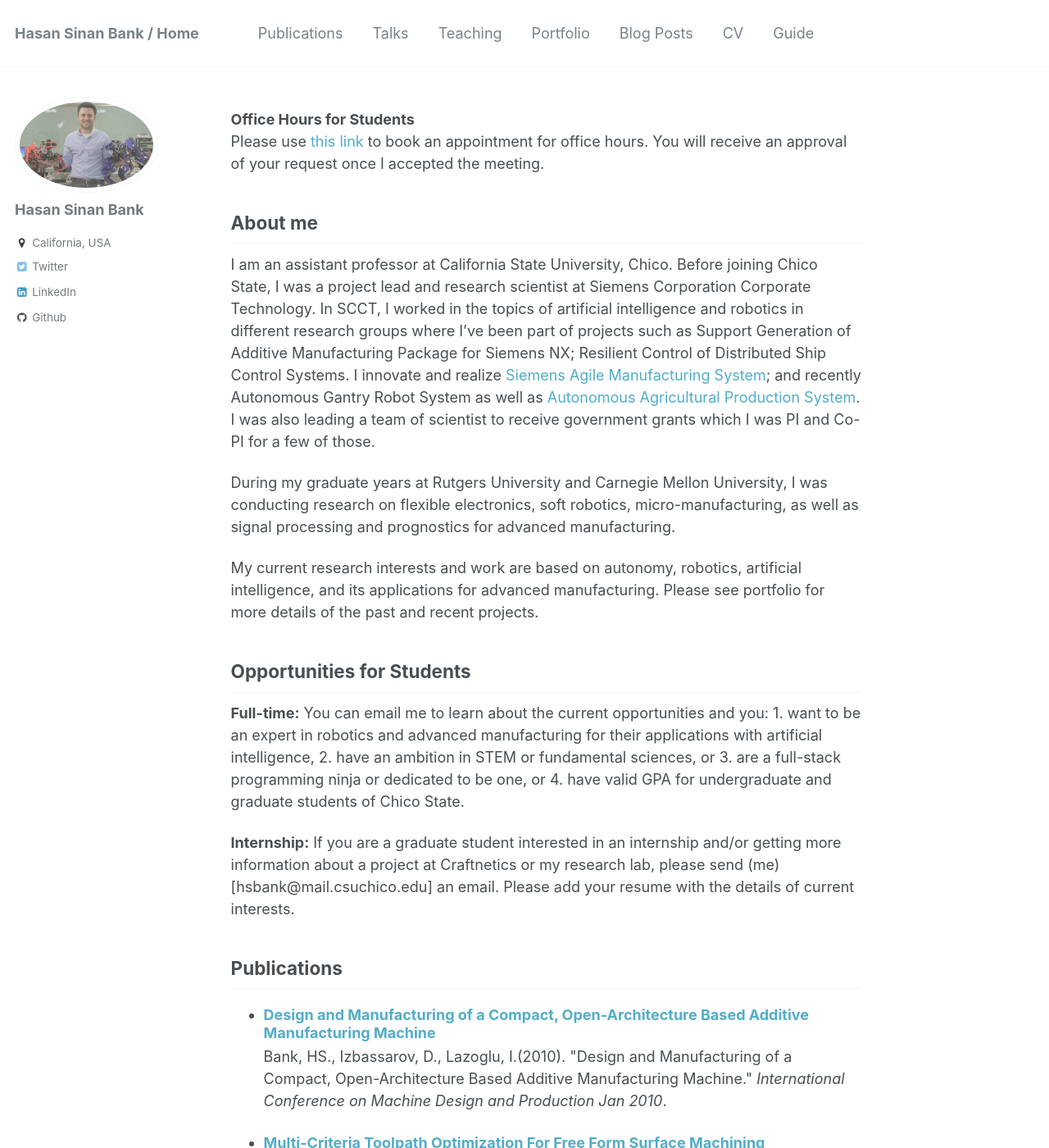
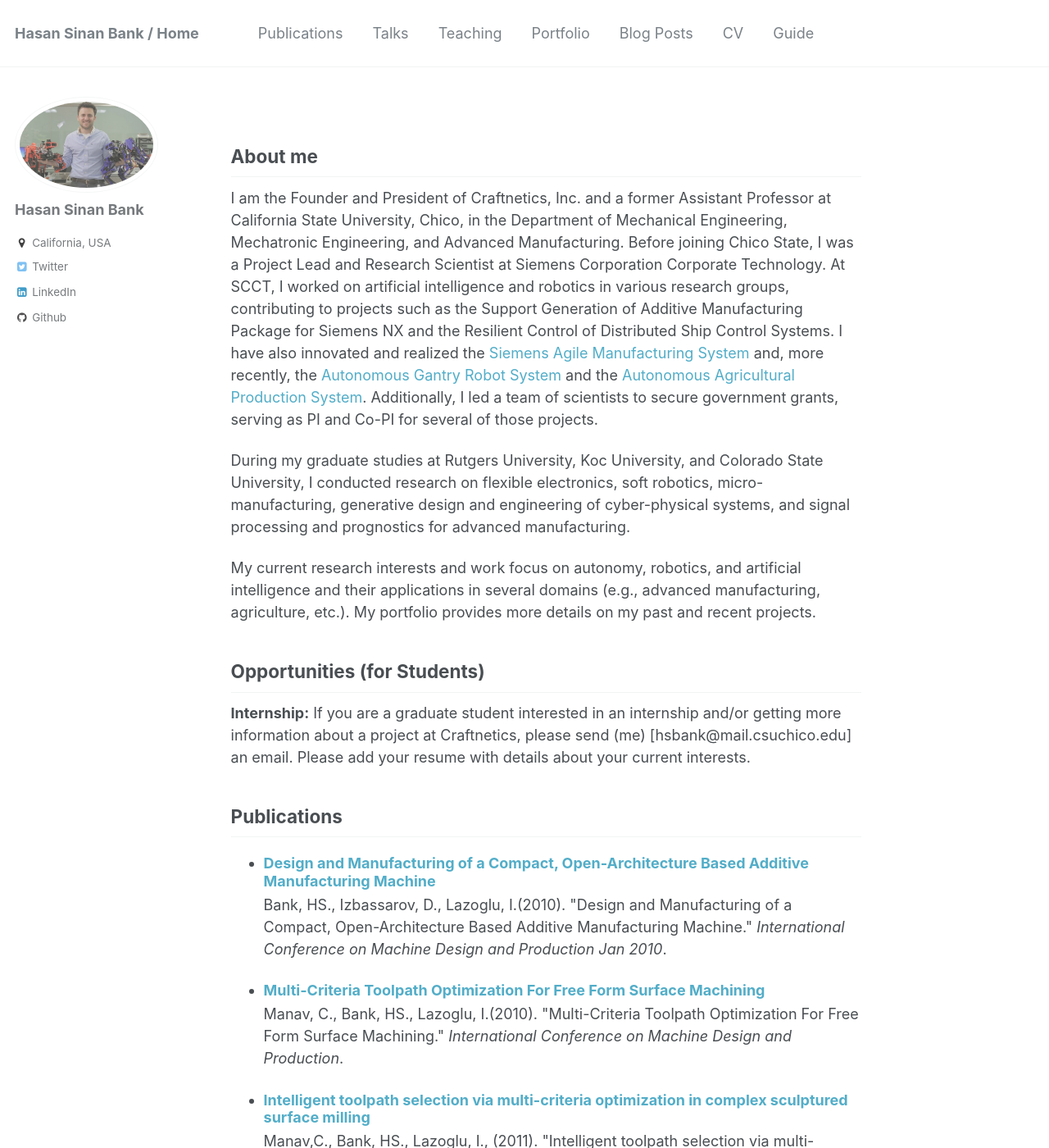
Before and after one commit to bankh/bankh.github.io, a Jekyll site: the page built from _pages/about.md, in a window 1280 px wide and 1400 px high. Shown: the whole window at 82% size. Built offline with Jekyll 4.4.1, drawn with Linux system fonts in a browser that asks for light colours.

Commit message:
Update about.md

```diff
--- a/_pages/about.md
+++ b/_pages/about.md
@@ -8,23 +8,18 @@ redirect_from:
   - /about.html
 ---
 
-__Office Hours for Students__ <br>
-Please use [this link](http://calendly.com/hsbank) to book an appointment for office hours. You will receive an approval of your request once I accepted the meeting.
-
 About me
 ------
-I am an assistant professor at California State University, Chico. Before joining Chico State, I was a project lead and research scientist at Siemens Corporation Corporate Technology. In SCCT, I worked in the topics of artificial intelligence and robotics in different research groups where I've been part of projects such as Support Generation of Additive Manufacturing Package for Siemens NX; Resilient Control of Distributed Ship Control Systems. I innovate and realize [Siemens Agile Manufacturing System](https://goo.gl/dPYpWo); and recently Autonomous Gantry Robot System as well as [Autonomous Agricultural Production System](https://goo.gl/FdmDLS). I was also leading a team of scientist to receive government grants which I was PI and Co-PI for a few of those.
+I am the Founder and President of Craftnetics, Inc. and a former Assistant Professor at California State University, Chico, in the Department of Mechanical Engineering, Mechatronic Engineering, and Advanced Manufacturing. Before joining Chico State, I was a Project Lead and Research Scientist at Siemens Corporation Corporate Technology. At SCCT, I worked on artificial intelligence and robotics in various research groups, contributing to projects such as the Support Generation of Additive Manufacturing Package for Siemens NX and the Resilient Control of Distributed Ship Control Systems. I have also innovated and realized the [Siemens Agile Manufacturing System](https://goo.gl/dPYpWo) and, more recently, the [Autonomous Gantry Robot System](https://bankh.github.io/files/SME_NAMRC_46_Paper_140.pdf) and the [Autonomous Agricultural Production System](https://goo.gl/FdmDLS). Additionally, I led a team of scientists to secure government grants, serving as PI and Co-PI for several of those projects.
 
-During my graduate years at Rutgers University and Carnegie Mellon University, I was conducting research on flexible electronics, soft robotics, micro-manufacturing, as well as signal processing and prognostics for advanced manufacturing.
+During my graduate studies at Rutgers University, Koc University, and Colorado State University, I conducted research on  flexible electronics, soft robotics, micro-manufacturing, generative design and engineering of cyber-physical systems, and signal processing and prognostics for advanced manufacturing.
 
-My current research interests and work are based on autonomy, robotics, artificial intelligence, and its applications for advanced manufacturing. Please see portfolio for more details of the past and recent projects.
+My current research interests and work focus on autonomy, robotics, and artificial intelligence and their applications in several domains (e.g., advanced manufacturing, agriculture, etc.). My portfolio provides more details on my past and recent projects.
 
-Opportunities for Students
+Opportunities (for Students)
 ------
-<b>Full-time:</b> You can email me to learn about the current opportunities and you: 1. want to be an expert in robotics and advanced manufacturing for their applications with artificial intelligence, 2. have an ambition in STEM or fundamental sciences, or 3. are a full-stack programming ninja or dedicated to be one, or 4. have valid GPA for undergraduate and graduate students of Chico State.<br />
-
 <b>Internship:</b> If you are a graduate student interested in an internship and/or getting more information
-about a project at Craftnetics or my research lab, please send (me) [hsbank@mail.csuchico.edu] an email. Please add your resume with the details of current interests.
+about a project at Craftnetics, please send (me) [hsbank@mail.csuchico.edu] an email. Please add your resume with details about your current interests.
 
 Publications
 ------
```
